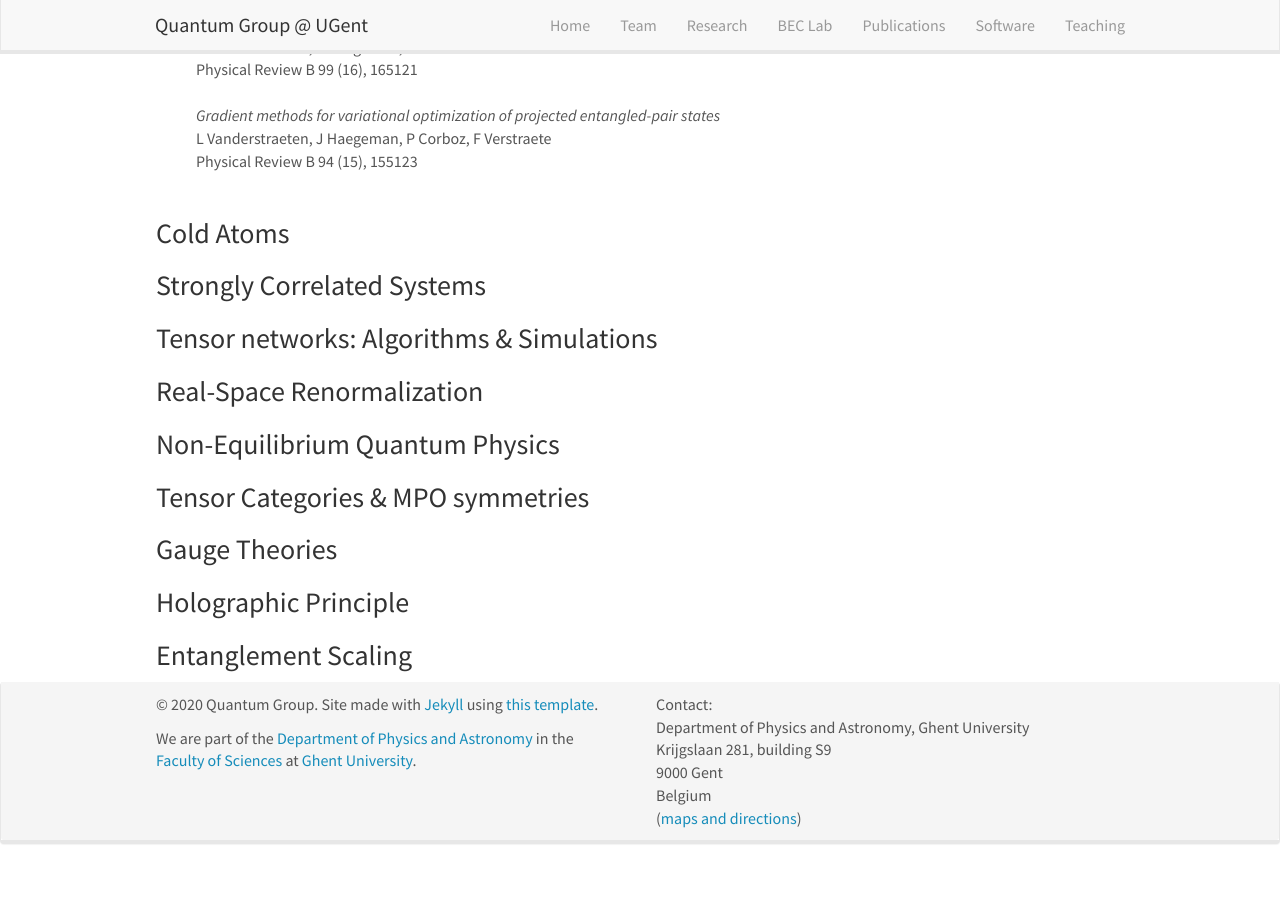
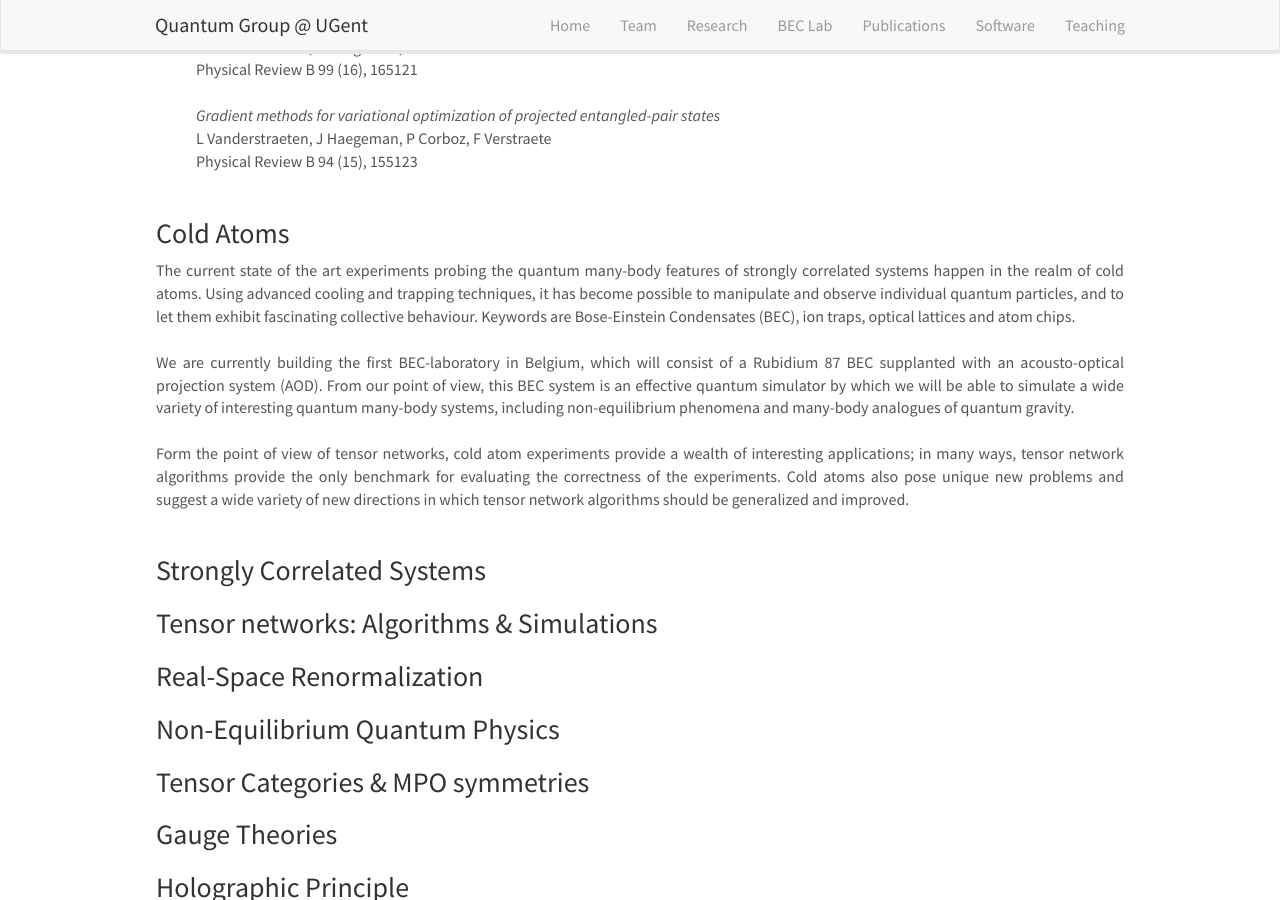
Before and after one commit to quantumghent/quantumghent.github.io, a Jekyll site: the page built from _pages/research.md, in a window 1280 px wide and 900 px high, scrolled down 7944 px. Built offline with Jekyll 4.4.1, drawn with Linux system fonts in a browser that asks for light colours; nearby versions of some CDN libraries; before the commit the page ends 8810 px from its top, so only the background shows below that.

Commit message:
Update research.md

```diff
--- a/_pages/research.md
+++ b/_pages/research.md
@@ -296,6 +296,18 @@ Physical Review B 94 (15), 155123  <br> <br>
 
 ### Cold Atoms
 
+<p style="text-align:justify">
+
+The current state of the art experiments probing the quantum many-body features of strongly correlated systems happen in the realm of cold atoms. Using advanced cooling and trapping techniques, it has become possible  to manipulate and observe individual quantum particles, and to let them exhibit fascinating collective behaviour. Keywords are Bose-Einstein Condensates (BEC), ion traps, optical lattices and atom chips. <br><br>
+
+We are currently building the first BEC-laboratory in Belgium, which will consist of a Rubidium 87 BEC supplanted with an acousto-optical projection system (AOD). From our point of view, this BEC system is an effective quantum simulator by which we will be able to simulate a wide variety of interesting quantum many-body systems, including non-equilibrium phenomena and many-body analogues of quantum gravity. <br><br>
+
+Form the point of view of tensor networks, cold atom experiments provide a wealth of interesting applications; in many ways, tensor network algorithms provide the only benchmark for evaluating the correctness of the experiments. Cold atoms also pose unique new problems and suggest a wide variety of new directions in which tensor network algorithms should be generalized and improved. <br><br>
+</p>
+
+
+
+
 ### Strongly Correlated Systems
 
 ### Tensor networks: Algorithms & Simulations
```
